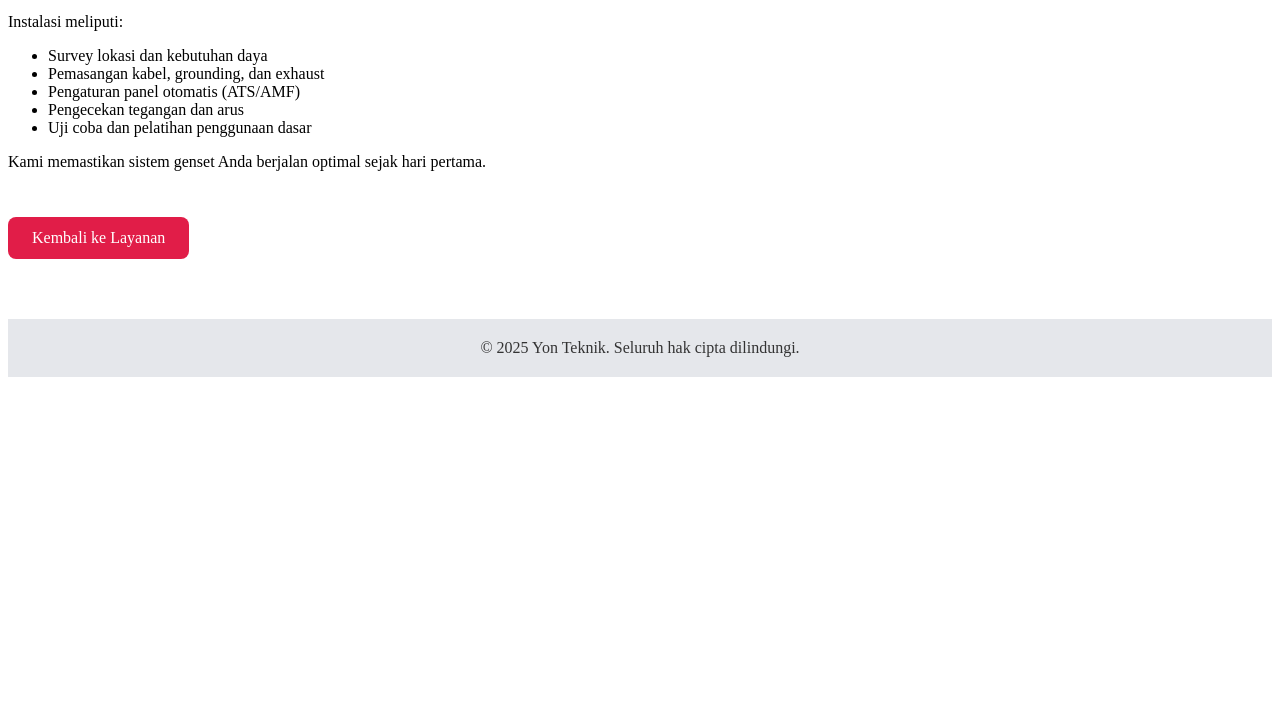
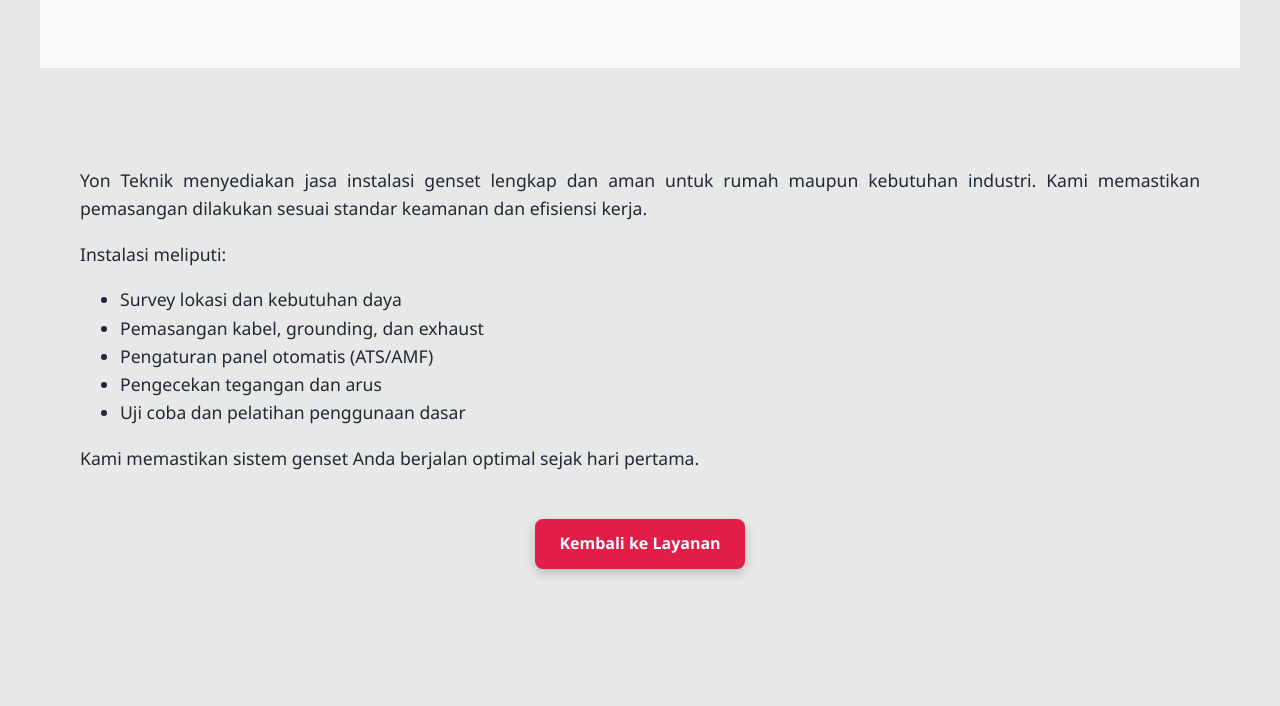
Before and after one commit to NiwanArbiIsmail/Yon_Teknik, a website: page instalasi-genset.html in a window 1280 px wide. Shown: the part 258-964 px from the top of the page. Before the commit the page ends 800 px from the top, so only its background shows below. Drawn offline with Linux system fonts and the light colour scheme; the site is published under a folder, as on GitHub Pages, so addresses that start at the root find nothing.

Commit message:
first commit

```diff
--- a/instalasi-genset.html
+++ b/instalasi-genset.html
@@ -4,7 +4,7 @@
   <meta charset="UTF-8" />
   <meta name="viewport" content="width=device-width, initial-scale=1.0" />
   <title>Instalasi Genset - Yon Teknik</title>
-  <link rel="stylesheet" href="/css/style.css" />
+  <link rel="stylesheet" href="css/style.css" />
   <style>
     :root {
       --primary: #2b2b2b;
```
Also changed, not shown: konsultasi.html (+1 -1 lines), perbaikan-genset.html (+1 -1 lines), service-berkala.html (+1 -1 lines).
